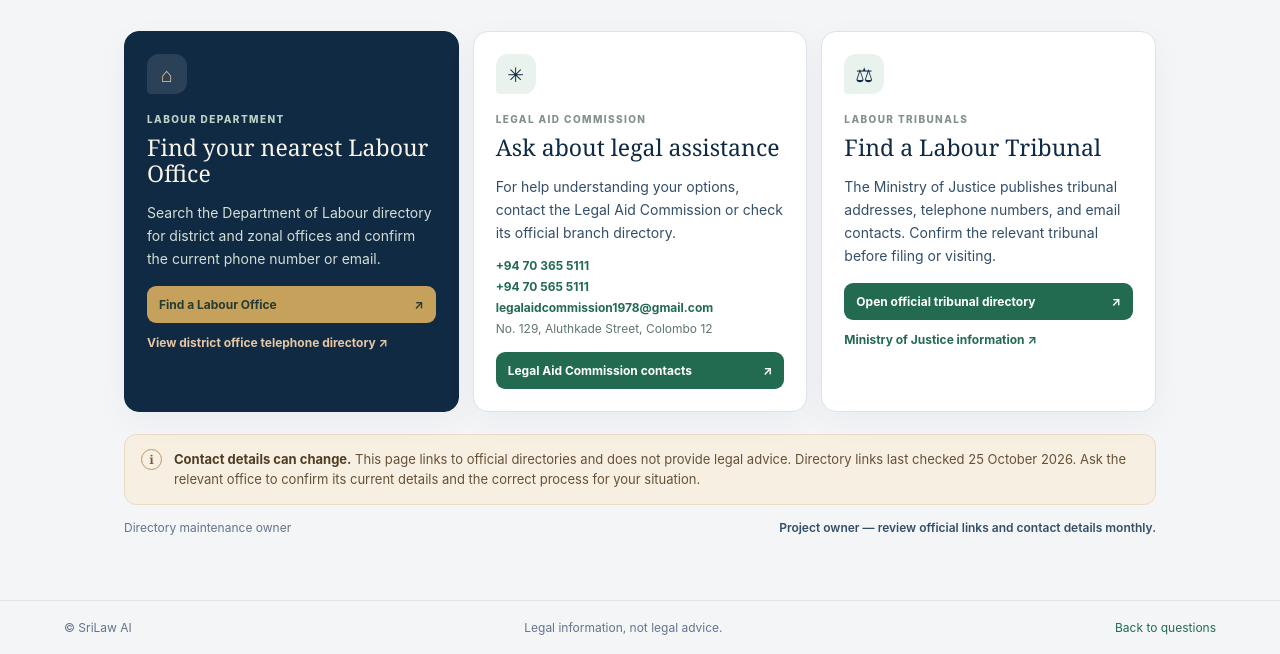
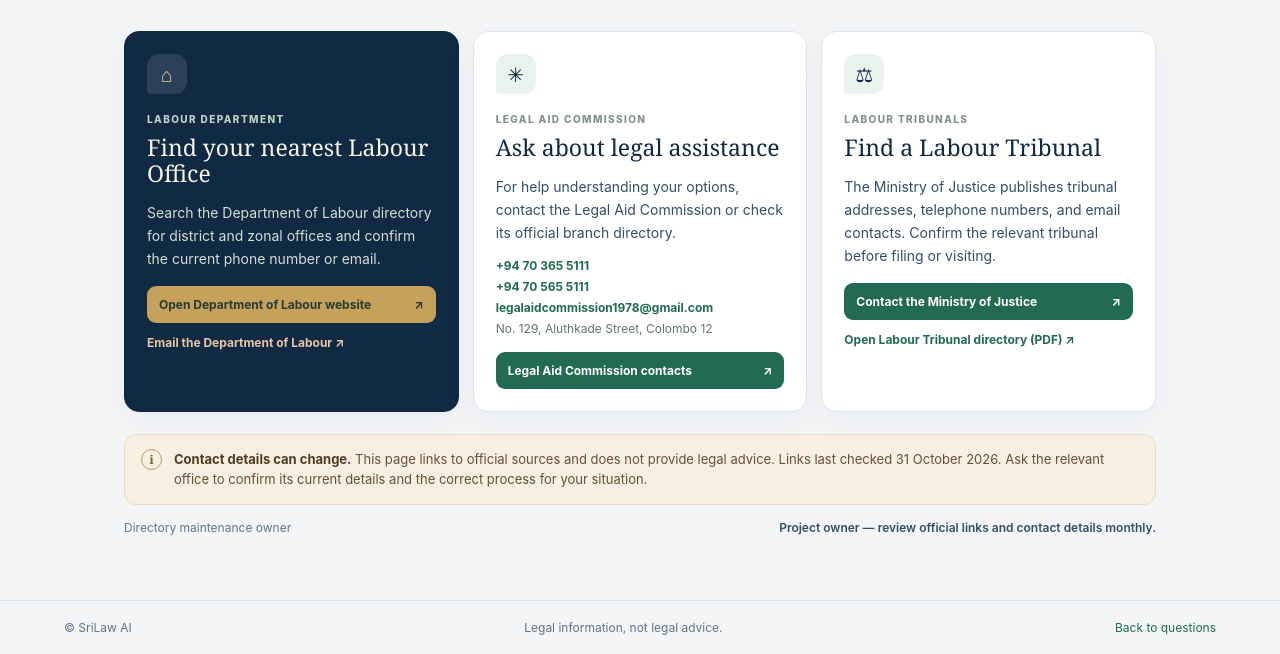
Before and after one commit to SanjanaFernando/nithi-sahaya, a plain HTML site: page frontend/contacts.html in a window 1280 px wide. Shown: the part 352-1006 px from the top of the page. Drawn offline with Linux system fonts and the light colour scheme.

Commit message:
ui fixes

```diff
--- a/frontend/contacts.html
+++ b/frontend/contacts.html
@@ -29,8 +29,8 @@
         <p class="section-label">LABOUR DEPARTMENT</p>
         <h2>Find your nearest Labour Office</h2>
         <p>Search the Department of Labour directory for district and zonal offices and confirm the current phone number or email.</p>
-        <a class="primary-link" href="https://labourdept.gov.lk/find-nearest-labour-office/" target="_blank" rel="noopener noreferrer">Find a Labour Office <span aria-hidden="true">↗</span></a>
-        <a class="secondary-link" href="https://labourdept.gov.lk/contact-officials/" target="_blank" rel="noopener noreferrer">View district office telephone directory ↗</a>
+        <a class="primary-link" href="https://labourdept.gov.lk/home/" target="_blank" rel="noopener noreferrer">Open Department of Labour website <span aria-hidden="true">↗</span></a>
+        <a class="secondary-link" href="mailto:contacts@labourdept.gov.lk">Email the Department of Labour ↗</a>
       </article>
 
       <article class="contact-card">
@@ -47,14 +47,14 @@
         <p class="section-label">LABOUR TRIBUNALS</p>
         <h2>Find a Labour Tribunal</h2>
         <p>The Ministry of Justice publishes tribunal addresses, telephone numbers, and email contacts. Confirm the relevant tribunal before filing or visiting.</p>
-        <a class="primary-link" href="https://www.moj.gov.lk/images/pdf/2023/LT/lt-contact-eng.pdf" target="_blank" rel="noopener noreferrer">Open official tribunal directory <span aria-hidden="true">↗</span></a>
-        <a class="secondary-link" href="https://www.moj.gov.lk/index.php?Itemid=101&catid=12&id=32&lang=en&option=com_content&view=article" target="_blank" rel="noopener noreferrer">Ministry of Justice information ↗</a>
+        <a class="primary-link" href="https://moj.gov.lk/index.php/en/contact-us/contact-information" target="_blank" rel="noopener noreferrer">Contact the Ministry of Justice <span aria-hidden="true">↗</span></a>
+        <a class="secondary-link" href="https://moj.gov.lk/images/pdf/2023/LT/lt-contact-eng.pdf" target="_blank" rel="noopener noreferrer">Open Labour Tribunal directory (PDF) ↗</a>
       </article>
     </div>
 
     <section class="contact-note">
       <span class="notice-icon" aria-hidden="true">i</span>
-      <p><strong>Contact details can change.</strong> This page links to official directories and does not provide legal advice. Directory links last checked 25 October 2026. Ask the relevant office to confirm its current details and the correct process for your situation.</p>
+      <p><strong>Contact details can change.</strong> This page links to official sources and does not provide legal advice. Links last checked 31 October 2026. Ask the relevant office to confirm its current details and the correct process for your situation.</p>
     </section>
     <div class="contact-owner"><span>Directory maintenance owner</span><strong>Project owner — review official links and contact details monthly.</strong></div>
   </main>
```
